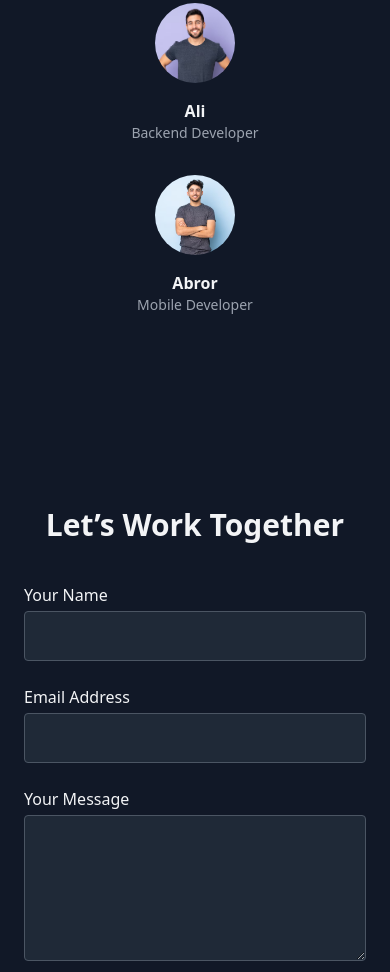
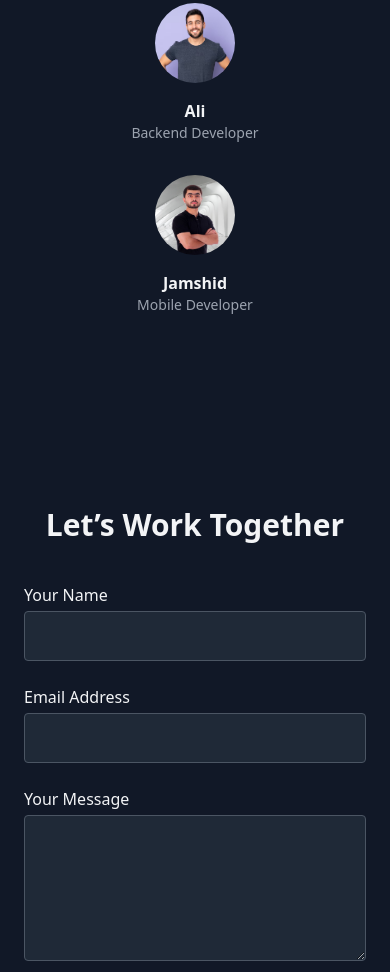
Before and after one commit to mahmudiyuz/mahmudiySoft-company, a plain HTML site: page index.html in a window 390 px wide. Shown: the part 2600-3572 px from the top of the page. Drawn offline with nearby package versions, Linux system fonts and the light colour scheme.

Commit message:
change mobile dev

```diff
--- a/index.html
+++ b/index.html
@@ -219,10 +219,10 @@
         <div data-aos="fade-in" data-aos-delay="300">
           <img
             class="mx-auto mb-4 rounded-full w-20 h-20 object-cover"
-            src="./assets/images/abror.png"
-            alt="Abror – Mobile Developer"
+            src="./assets/images/jamshid.png"
+            alt="Jamshid – Mobile Developer"
           />
-          <h4 class="font-bold">Abror</h4>
+          <h4 class="font-bold">Jamshid</h4>
           <p class="text-sm text-gray-400">Mobile Developer</p>
         </div>
       </div>
```
Also changed, not shown: assets/images/abror.png (deleted), assets/images/jamshid.jpg (added), assets/images/jamshid.png (added).
